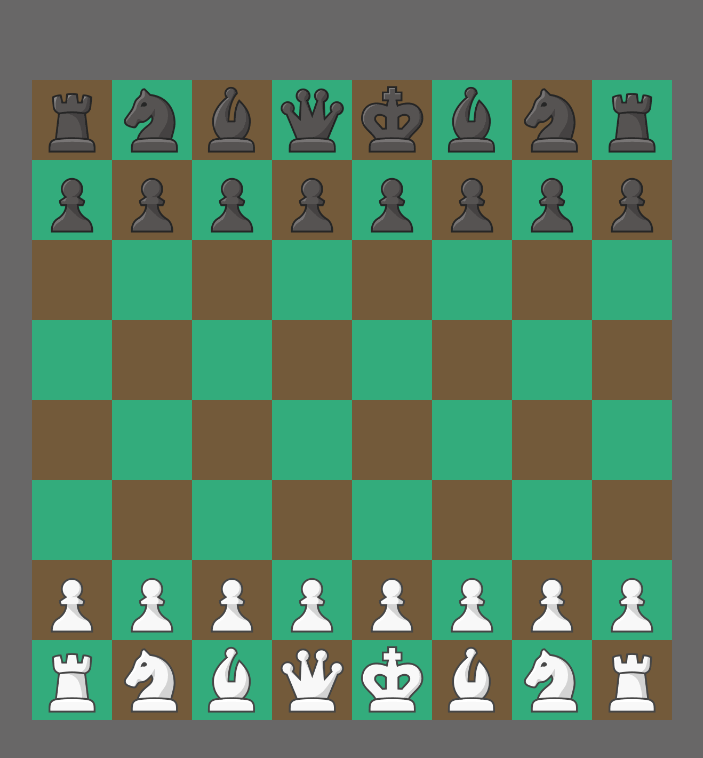
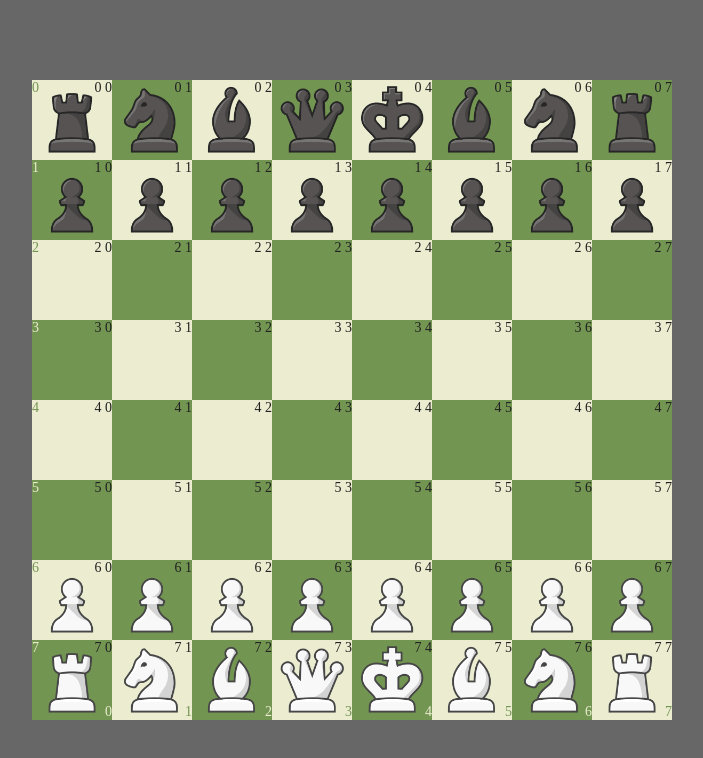
Before and after one commit to BabiPunSociu/covua, a Vue app: page / in a window 1280 px wide. Shown: the top 758 px of the page, without its empty margins (288-991 px from the left). Built offline with nearby package versions, Linux system fonts and the light colour scheme.

Commit message:
feat: Hoàn thiện kéo-thả, fix bug quân cờ

```diff
--- a/src/App.vue
+++ b/src/App.vue
@@ -1,6 +1,6 @@
 <template>
   <div class="container">
-    <table>
+    <table :key="reRender">
       <tr
         v-for="(row, indexRow) in theStartMatrix"
         :key="row"
@@ -13,10 +13,13 @@
           :ref="'td' + indexRow.toString() + indexCol"
           :key="cell"
           :data-col="indexCol"
-          :class="{ 'cell-color-caro': (indexRow + indexCol) % 2 !== 0 }"
+          :class="{
+            'cell-color': true,
+            'cell-color-caro': (indexRow + indexCol) % 2 !== 0,
+          }"
           @dragenter="handleDragEnter($event, cell, indexRow, indexCol)"
           @dragover.prevent="handleDragOver($event)"
-          @dragleave="handleDragLeave(indexRow, indexCol)"
+          @dragleave="handleDragLeave"
           @drop="handleDrop"
         >
           <!-- Thuộc tính draggable="true" để cho phép Drag -->
@@ -31,6 +34,21 @@
             @dragstart="handleDragStart"
             @dragend="handleDragEnd"
           ></div>
+          <!-- Đánh dấu hàng ở cột 0 -->
+          <span
+            class="maker-row"
+            :class="{ 'maker-text-white': (indexRow + indexCol) % 2 !== 0 }"
+            v-if="indexCol === 0"
+            >{{ indexRow }}</span
+          >
+          <span
+            class="maker-col"
+            :class="{ 'maker-text-white': (indexRow + indexCol) % 2 !== 0 }"
+            v-if="indexRow === 7"
+            >{{ indexCol }}</span
+          >
+
+          <span class="maker-cell">{{ indexRow + " " + indexCol }}</span>
         </td>
       </tr>
     </table>
@@ -43,6 +61,11 @@ export default {
 
   data() {
     return {
+      /**
+       * Đánh dấu re-render table.
+       */
+      reRender: false,
+
       theStartMatrix: [
         [11, 10, 9, 8, 7, 9, 10, 11],
         [12, 12, 12, 12, 12, 12, 12, 12],
@@ -60,10 +83,11 @@ export default {
       sourceChessMan: null,
 
       /**
-       * Đối tượng chessMan Target - đây KHÔNG phải đối tượng chessman:
-       * { chessValue: Number, row: Number, col: Number, }
+       * Hàng đợi chứa các đối tượng chessMan Target.
+       * Đối tượng chessManTarget - đây KHÔNG phải đối tượng chessman:
+       * chessManTarget { chessValue: Number, row: Number, col: Number, }
        */
-      targetChessMan: null,
+      targetChessManQueue: [],
     };
   },
 
@@ -79,9 +103,12 @@ export default {
      * @author: NVDung (13-03-2024)
      */
     handleDragStart(event) {
-      console.log("======================================");
+      console.log(
+        `============================================================================
+        ============================================================================`
+      );
       console.log("handleDragStart");
-      event.dataTransfer.effectAllowed = "move";
+      event.dataTransfer.effectAllowed = "copyMove";
 
       // Lấy thông tin ChessMan Source
       let dragData = {
@@ -101,14 +128,15 @@ export default {
         dragData.indexRow,
         dragData.indexCol
       );
-      console.log("Chess Man Source: ");
-      console.table(this.sourceChessMan);
-
-      console.log("======================================");
+      // console.table(this.sourceChessMan);
+      console.log(
+        `Chess Man Source: (${this.sourceChessMan.id},${this.sourceChessMan.name}, ${this.sourceChessMan.rowCurrent},${this.sourceChessMan.colCurrent})`
+      );
     },
 
     /**
      * Xử lý sự kiện khi con trỏ chuỗi di chuyển VÀO VÙNG THẢ.
+     * - Tạo hình ảnh khi kéo.
      * - Tô sáng VÙNG THẢ.
      * - Nhận dữ liệu VÙNG THẢ -> Tạo đối tượng targetChessMan.
      *
@@ -122,8 +150,9 @@ export default {
       console.log("======================================");
       console.log("handleDragEnter");
 
-      event.dataTransfer.dropEffect = "move";
+      event.preventDefault();
 
+      /* ========== Tạo hình ảnh khi kéo ========== */
       try {
         // Lấy ref thẻ td nguồn
         let divRef =
@@ -140,24 +169,36 @@ export default {
         console.error(error);
       }
 
-      console.log("======================================");
-
+      /* ========== Tô sáng VÙNG THẢ ========== */
+      try {
         // Xác định thẻ HTML VÙNG THẢ
         let el = this.$refs["td" + row.toString() + col][0];
 
         // Tô sáng
-      el.style.outline = "3px auto white";
+        el.style.outline = "100px auto white";
+
         // console.log(el);
+      } catch (error) {
+        console.error("Lỗi khi xác định thẻ HTML VÙNG THẢ để Tô sáng");
+        console.error(error);
+      }
 
+      /* ========== Lưu trữ dữ liệu cùng thả ========== */
       // Tạo đối tượng targetChessMan
-      this.targetChessMan = {
+      let targetChessMan = {
         chessValue: chessValue,
         row: row,
         col: col,
       };
 
-      console.log("Target chess man: ");
-      console.table(this.targetChessMan);
+      // console.log("Target chess man: ");
+      // console.table(targetChessMan);
+      console.log(
+        `Chess Man Destination: (${targetChessMan.chessValue}, ${targetChessMan.row},${targetChessMan.col})`
+      );
+
+      // Thêm đối tượng targetChessMan vào cuối Hàng đợi targetChessManQueue
+      this.targetChessManQueue.push(targetChessMan);
     },
 
     /**
@@ -170,28 +211,40 @@ export default {
       event.preventDefault();
       // console.log("======================================");
       // console.log("handleDragOver");
-      event.preventDefault();
+
+      event.dataTransfer.dropEffect = "move";
     },
 
     /**
      * Xử lý sự kiện khi con trỏ chuỗi di chuyển RA khỏi VÙNG THẢ.
-     * - Tắt Tô sáng VÙNG THẢ.
-     *
+     * - Tắt Tô sáng VÙNG THẢ - Đối tượng targetChessMan đầu tiên trong Queue.
+     * - Xóa đối tượng targetChessMan đã tắt Tô sáng khỏi Queue.
      * @param {Event} event Đối tượng Event
      * @param {Number} row Giá trị HÀNG trong ma trận.
      * @param {Number} col Giá trị CỘT trong ma trận.
      * @author: NVDung (13-03-2024)
      */
-    handleDragLeave(row, col) {
-      // console.log("======================================");
-      // console.log("handleDragLeave");
-
+    handleDragLeave() {
+      console.log("======================================");
+      console.log("handleDragLeave");
+      try {
+        // Lấy hàng & cột của đối tượng targetChessMan đầu tiên trong hàng đợi
+        let row = this.targetChessManQueue[0].row;
+        let col = this.targetChessManQueue[0].col;
         // Xác định thẻ HTML VÙNG THẢ
-      let el = this.$refs["td" + row.toString() + col][0];
+        let el = this.$refs["td" + row + col][0];
 
         // Tắt tô sáng
         el.style.outline = "none";
-      // console.log(el);
+        console.log(`Row: ${row}, Col: ${col}`);
+        console.log(el);
+
+        // Xóa đối tượng targetChessMan đã tắt Tô sáng khỏi Queue.
+        this.targetChessManQueue.shift();
+      } catch (e) {
+        console.error("handleDragLeave...");
+        console.error(e);
+      }
     },
 
     /**
@@ -201,15 +254,23 @@ export default {
      * @param {Event} event Event sự kiện
      * @author: NVDung (13-03-2024)
      */
-    handleDrop() {
+    handleDrop(event) {
       console.log("======================================");
       console.log("handleDrop");
+
+      event.preventDefault();
+      try {
+        console.log();
         this.sourceChessMan.moveTo(
-        this.targetChessMan.chessValue,
-        this.targetChessMan.row,
-        this.targetChessMan.col,
+          this.targetChessManQueue[0].chessValue,
+          this.targetChessManQueue[0].row,
+          this.targetChessManQueue[0].col,
           this.theStartMatrix
         );
+      } catch (e) {
+        console.error("handleDrop...");
+        console.error(e);
+      }
     },
 
     /**
@@ -223,19 +284,28 @@ export default {
       console.log("======================================");
       console.log("handleDragEnd: Xóa tô sáng ô đích.");
 
+      try {
+        // Lấy hàng & cột của đối tượng targetChessMan đầu tiên trong hàng đợi
+        let row = this.targetChessManQueue[0].row;
+        let col = this.targetChessManQueue[0].col;
+
         // Xác định thẻ HTML đích từ đối tượng targetChessMan.
-      let el =
-        this.$refs[
-          "td" + this.targetChessMan.row.toString() + this.targetChessMan.col
-        ][0];
+        let el = this.$refs["td" + row + col][0];
 
-      // console.log(el);
+        console.log(`Row: ${row}, Col: ${col}`);
         // Xóa tô sáng
         el.style.outline = "none";
+      } catch (e) {
+        console.error("handleDragEnd...");
+        console.error(e);
+      }
 
       // Clear dữ liệu
       this.sourceChessMan = null;
-      this.targetChessMan = null;
+      this.targetChessManQueue = [];
+
+      // Re-render
+      this.reRender = !this.reRender;
     },
     /* ================== End DRAG - DROP ================== */
   },
@@ -257,10 +327,12 @@ export default {
     border-collapse: collapse;
 
     td {
-      background-color: rgb(115, 90, 58);
-
+      position: relative;
+      &.cell-color {
+        background: rgb(235, 236, 208);
+      }
       &.cell-color-caro {
-        background-color: #01ef9282; // rgb(114, 251, 162);
+        background-color: rgb(115, 149, 82);
       }
 
       .chess-man {
@@ -274,6 +346,32 @@ export default {
           height: 100%;
         }
       }
+
+      .maker-row,
+      .maker-col {
+        position: absolute;
+        color: rgb(115, 149, 82);
+
+        &.maker-text-white {
+          color: rgb(235, 236, 208);
+        }
+      }
+
+      .maker-row {
+        top: 0;
+        left: 0;
+      }
+
+      .maker-col {
+        bottom: 0;
+        right: 0;
+      }
+
+      .maker-cell {
+        position: absolute;
+        top: 0;
+        right: 0;
+      }
     }
   }
 }
--- a/src/js/chessman/chessman-pawn.js
+++ b/src/js/chessman/chessman-pawn.js
@@ -40,6 +40,12 @@ class chessManPawn extends chessMan {
       return false;
     }
 
+    // Đảm bảo quân tốt di chuyển thẳng
+    if (this.colCurrent !== toColumn) {
+      console.log("Lỗi quân tốt PHẢI di chuyển thẳng.");
+      return false;
+    }
+
     // TỐT ĐEN Ở Trên -> Xuống
     if (
       this.id === NVDEnum.chessMan.blackPawn &&
@@ -56,6 +62,7 @@ class chessManPawn extends chessMan {
     ) {
       return true;
     }
+
     return false;
   }
 
@@ -71,12 +78,16 @@ class chessManPawn extends chessMan {
    * @modified: NVDung (12-03-2024)
    */
   isCanCapture(toChessManValue, toRow, toColumn, boardStateMatrix) {
+    // Đảm bảo di chuyển chéo 1 ô
+    if (Math.abs(this.colCurrent - toColumn) !== 1) {
+      return false;
+    }
+
     // TỐT trắng ăn quân đen
     if (
       this.id === NVDEnum.chessMan.whitePawn &&
       toChessManValue >= NVDEnum.chessMan.blackKing &&
-      this.rowCurrent - 1 === toRow &&
-      Math.abs(this.colCurrent - toColumn) === 1
+      this.rowCurrent - 1 === toRow
     ) {
       return true;
     }
@@ -85,8 +96,7 @@ class chessManPawn extends chessMan {
     if (
       this.id === NVDEnum.chessMan.blackPawn &&
       0 < toChessManValue <= NVDEnum.chessMan.whitePawn &&
-      this.rowCurrent + 1 === toRow &&
-      Math.abs(this.colCurrent - toColumn) === 1
+      this.rowCurrent + 1 === toRow
     ) {
       return true;
     }
--- a/src/js/chessman/chessman.js
+++ b/src/js/chessman/chessman.js
@@ -109,8 +109,9 @@ class chessMan {
    */
   isBlockedPath(toRow, toColumn, boardStateMatrix) {
     // Di chuyển NGANG
-    if (toRow === this.colCurrent) {
-      let col = this.colCurrent;
+    if (toRow === this.rowCurrent) {
+      let col =
+        this.colCurrent < toColumn ? this.colCurrent + 1 : this.colCurrent - 1;
       while (col !== toColumn) {
         // Kiểm tra có quân cờ khác cản đường ?
         if (boardStateMatrix[this.rowCurrent][col] !== NVDEnum.chessMan.empty) {
@@ -123,7 +124,8 @@ class chessMan {
 
     // Di chuyển DỌC
     else if (toColumn === this.colCurrent) {
-      let row = this.rowCurrent;
+      let row =
+        this.rowCurrent < toRow ? this.rowCurrent + 1 : this.rowCurrent - 1;
       while (row !== toRow) {
         // Kiểm tra có quân cờ khác cần đường ?
         if (boardStateMatrix[row][this.colCurrent] !== NVDEnum.chessMan.empty) {
@@ -147,8 +149,10 @@ class chessMan {
    * @author: NVDung (12-03-2024)
    */
   isBlockedPathDiagonal(toRow, toColumn, boardStateMatrix) {
-    let row = this.rowCurrent;
-    let col = this.colCurrent;
+    let row =
+      this.rowCurrent < toRow ? this.rowCurrent + 1 : this.rowCurrent - 1;
+    let col =
+      this.colCurrent < toColumn ? this.colCurrent + 1 : this.colCurrent - 1;
     while (row !== toRow && col !== toColumn) {
       // Kiểm tra có quân cờ khác cần đường ?
       if (boardStateMatrix[row][col] !== NVDEnum.chessMan.empty) {
@@ -173,7 +177,7 @@ class chessMan {
     for (let row = 0; row < 8; row++) {
       for (let col = 0; col < 8; col++) {
         if (boardStateMatrix[row][col] === chessManValue) {
-          return { row, col };
+          return [row, col];
         }
       }
     }
@@ -188,8 +192,7 @@ class chessMan {
    */
   isWhiteKingCheck(boardStateMatrix) {
     // Xác định vị trí VUA TRẮNG
-    let rowKing,
-      colKing = this.getPositionByChessManValue(
+    let [rowKing, colKing] = this.getPositionByChessManValue(
       boardStateMatrix,
       NVDEnum.chessMan.whiteKing
     );
@@ -233,8 +236,7 @@ class chessMan {
    */
   isBlackKingCheck(boardStateMatrix) {
     // Xác định vị trí VUA ĐEN
-    let rowKing,
-      colKing = this.getPositionByChessManValue(
+    let [rowKing, colKing] = this.getPositionByChessManValue(
       boardStateMatrix,
       NVDEnum.chessMan.blackKing
     );
@@ -242,18 +244,16 @@ class chessMan {
     // Duyệt qua các vị trí trên bàn cờ
     for (let row = 0; row < 8; row++) {
       for (let col = 0; col < 8; col++) {
+        // Giá trị ô cờ
+        let cellValue = boardStateMatrix[row][col];
+
         // Xác định là quân cờ TRẮNG [1, ..., 6]
         if (
-          NVDEnum.chessMan.empty <
-          boardStateMatrix[row][col] <=
-          NVDEnum.chessMan.whitePawn
+          NVDEnum.chessMan.empty < cellValue &&
+          cellValue <= NVDEnum.chessMan.whitePawn
         ) {
           // Tạo đối tượng quân cờ phù hợp
-          let blackChessPiece = createChessMan(
-            boardStateMatrix[row][col],
-            row,
-            col
-          );
+          let blackChessPiece = createChessMan(cellValue, row, col);
 
           // Kiểm tra quân TRẮNG này có Capture quân vua ĐEN không?
           if (
@@ -346,12 +346,16 @@ class chessMan {
       }
     }
     // Kiểm tra di chuyển quân cờ hợp lệ
-    else if (this.isCanMove(toRow, toColumn, boardStateMatrix)) {
+    else if (
+      !toChessManValue &&
+      this.isCanMove(toRow, toColumn, boardStateMatrix)
+    ) {
       // Tạo ma trận sao chép
       let boardStateMatrixClone = JSON.parse(JSON.stringify(boardStateMatrix));
 
       // Cập nhật vị trí quân cờ trên bàn cờ sao chép
       this.updateMatrix(boardStateMatrixClone, toRow, toColumn);
+      /*
       if (
         // Nếu đang di chuyển quân TRẮNG -> Kiểm tra chiếu tướng Vua TRẮNG
         (NVDEnum.chessMan.whiteKing <= this.id <= NVDEnum.chessMan.whitePawn &&
@@ -368,6 +372,38 @@ class chessMan {
           "https://res.cloudinary.com/nvdwebsitecovua/video/upload/v1708438793/sound/move-self.mp3"
         );
       }
+      */
+
+      // Nếu đang di chuyển quân TRẮNG
+      if (
+        NVDEnum.chessMan.whiteKing <= this.id &&
+        this.id <= NVDEnum.chessMan.whitePawn
+      ) {
+        // Kiểm tra chiếu tướng Vua TRẮNG
+        if (!this.isWhiteKingCheck(boardStateMatrixClone)) {
+          // Không chiếu tướng Vua Trắng -> Hợp lệ.
+          // Cập nhật vị trí quân cờ trên bàn cờ THẬT
+          this.updateMatrix(boardStateMatrix, toRow, toColumn);
+          // Phát âm thanh di chuyển quân cờ
+          playSoundEffect(
+            "https://res.cloudinary.com/nvdwebsitecovua/video/upload/v1708438793/sound/move-self.mp3"
+          );
+        }
+      }
+
+      // Nếu di chuyển quân ĐEN
+      else if (NVDEnum.chessMan.blackKing <= this.id) {
+        // Kiểm tra chiếu tướng Vua ĐEN
+        if (!this.isBlackKingCheck(boardStateMatrixClone)) {
+          // Không chiếu tướng Vua ĐEN -> Hợp lệ.
+          // Cập nhật vị trí quân cờ trên bàn cờ THẬT
+          this.updateMatrix(boardStateMatrix, toRow, toColumn);
+          // Phát âm thanh di chuyển quân cờ
+          playSoundEffect(
+            "https://res.cloudinary.com/nvdwebsitecovua/video/upload/v1708438793/sound/move-self.mp3"
+          );
+        }
+      }
     } else {
       // Move không hợp lệ
       // Phát âm thanh di chuyển không hợp lệ.
```
Lines whose indentation alone changed are shown as unchanged.
